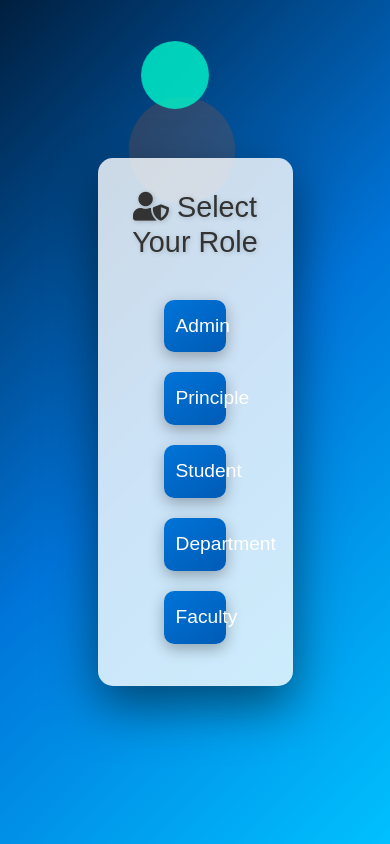
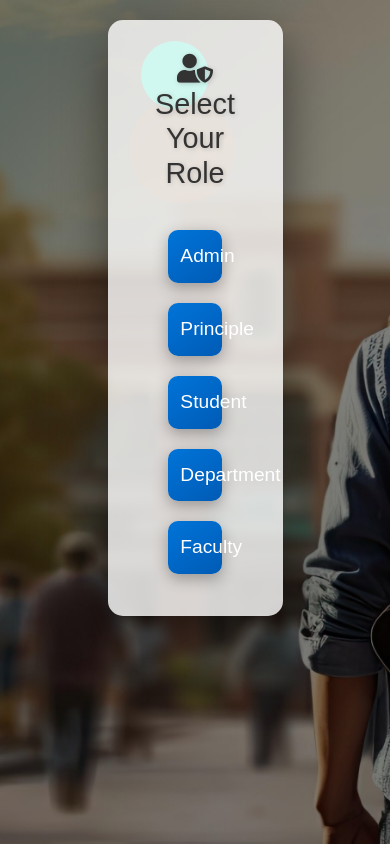
Before and after one commit to SanketJadhav03/svpm, a PHP site: page /authentication/index.php in a window 390 px wide. Run offline with PHP 8.4, Linux system fonts and the light colour scheme.

Commit message:
College Image Index

```diff
--- a/authentication/index.php
+++ b/authentication/index.php
@@ -1,5 +1,6 @@
 <!DOCTYPE html>
 <html lang="en">
+
 <head>
     <meta charset="UTF-8">
     <meta name="viewport" content="width=device-width, initial-scale=1.0">
@@ -9,13 +10,34 @@
     <style>
         body {
             margin: 0;
-            height: 100vh;
+            padding: 0;
+            min-height: 100vh;
+            width: 100%;
+            max-width: 1600px;
+            margin: 0 auto;
             display: flex;
             justify-content: center;
             align-items: center;
-            background: linear-gradient(135deg, #001f3f, #0074d9, #00c1ff); /* Multi-color gradient */
+            background:
+                linear-gradient(rgba(0, 0, 0, 0.5), rgba(0, 0, 0, 0.5)),
+                url("Collegeimage.jpg") center/cover no-repeat fixed;
             font-family: 'Arial', sans-serif;
-            overflow: hidden; /* Prevent scrolling */
+            overflow-x: hidden;
+            position: relative;
+        }
+
+        @media (max-width: 768px) {
+            body {
+                align-items: flex-start;
+                padding: 20px;
+                background-attachment: scroll;
+            }
+        }
+
+        @media (min-width: 1600px) {
+            body {
+                max-width: none;
+            }
         }
 
         /* Color splash background effect */
@@ -32,7 +54,8 @@
         .color {
             position: absolute;
             border-radius: 50%;
-            pointer-events: none; /* Prevent mouse interactions */
+            pointer-events: none;
+            /* Prevent mouse interactions */
             animation: splash-animation 1s ease-out forwards;
         }
 
@@ -41,6 +64,7 @@
                 transform: scale(0);
                 opacity: 1;
             }
+
             100% {
                 transform: scale(4);
                 opacity: 0;
@@ -52,16 +76,19 @@
             width: 50%;
             max-width: 400px;
             padding: 2rem;
-            background: rgba(255, 255, 255, 0.8); /* Semi-transparent */
+            background: rgba(255, 255, 255, 0.8);
+            /* Semi-transparent */
             border-radius: 15px;
-            box-shadow: 0 20px 50px rgba(0, 0, 0, 0.5); /* Deep shadow for 3D effect */
+            box-shadow: 0 20px 50px rgba(0, 0, 0, 0.5);
+            /* Deep shadow for 3D effect */
             position: relative;
             z-index: 1;
             transition: transform 0.6s ease;
         }
 
         .login-container:hover {
-            transform: perspective(1000px) rotateX(0); /* Remove tilt on hover */
+            transform: perspective(1000px) rotateX(0);
+            /* Remove tilt on hover */
         }
 
         h2 {
@@ -69,7 +96,8 @@
             margin-bottom: 30px;
             color: #333;
             font-size: 1.8rem;
-            text-shadow: 1px 1px 5px rgba(0, 0, 0, 0.2); /* Text shadow for 3D look */
+            text-shadow: 1px 1px 5px rgba(0, 0, 0, 0.2);
+            /* Text shadow for 3D look */
         }
 
         .btn {
@@ -78,7 +106,8 @@
             padding: 0.75rem;
             font-size: 1.2rem;
             transition: transform 0.3s ease, box-shadow 0.3s ease;
-            background: linear-gradient(145deg, #0074d9, #005bb5); /* Button gradient */
+            background: linear-gradient(145deg, #0074d9, #005bb5);
+            /* Button gradient */
             border: none;
             border-radius: 10px;
             color: white;
@@ -86,8 +115,10 @@
         }
 
         .btn:hover {
-            transform: translateY(-5px) scale(1.05); /* Elevate and enlarge on hover */
-            box-shadow: 0 10px 20px rgba(0, 0, 0, 0.5); /* Deep shadow on hover */
+            transform: translateY(-5px) scale(1.05);
+            /* Elevate and enlarge on hover */
+            box-shadow: 0 10px 20px rgba(0, 0, 0, 0.5);
+            /* Deep shadow on hover */
         }
 
         .crack-effect {
@@ -103,7 +134,8 @@
         /* Custom input focus */
         .form-control:focus {
             border-color: #0074d9;
-            box-shadow: 0 0 10px rgba(0, 116, 217, 0.8); /* Stronger shadow effect */
+            box-shadow: 0 0 10px rgba(0, 116, 217, 0.8);
+            /* Stronger shadow effect */
         }
 
         /* Animate input field movement */
@@ -113,7 +145,8 @@
 
         /* 3D button hover */
         .login-btn {
-            transform-style: preserve-3d; /* Preserve 3D effect */
+            transform-style: preserve-3d;
+            /* Preserve 3D effect */
         }
 
         /* Keyframes for animation */
@@ -121,16 +154,18 @@
             0% {
                 transform: translateY(0);
             }
+
             50% {
                 transform: translateY(-5px);
             }
+
             100% {
                 transform: translateY(0);
             }
         }
-
     </style>
 </head>
+
 <body>
     <div class="color-splash"></div>
     <div class="login-container text-center" id="login-container">
@@ -181,4 +216,5 @@
         }, 500); // Auto splashes
     </script>
 </body>
+
 </html>
```
Also changed, not shown: authentication/Collegeimage.jpg (added). Lines whose indentation alone changed are shown as unchanged.
